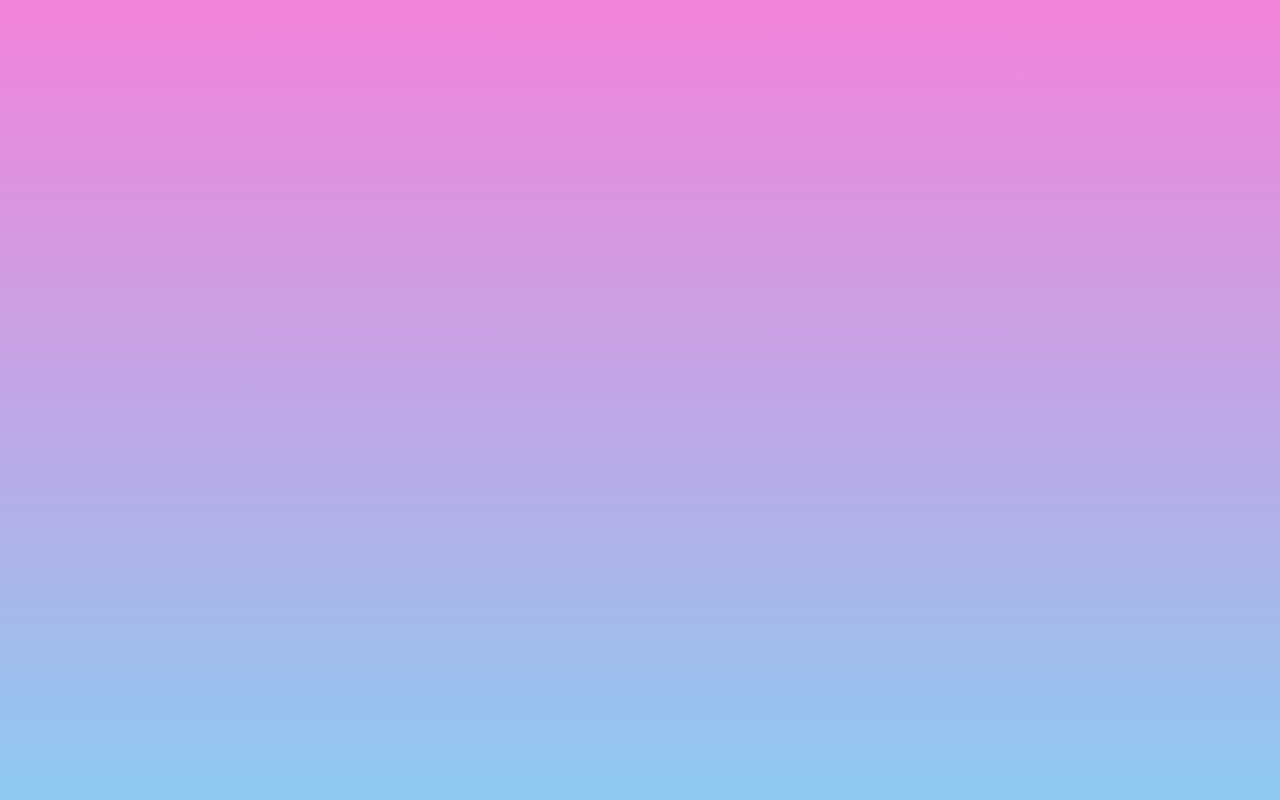
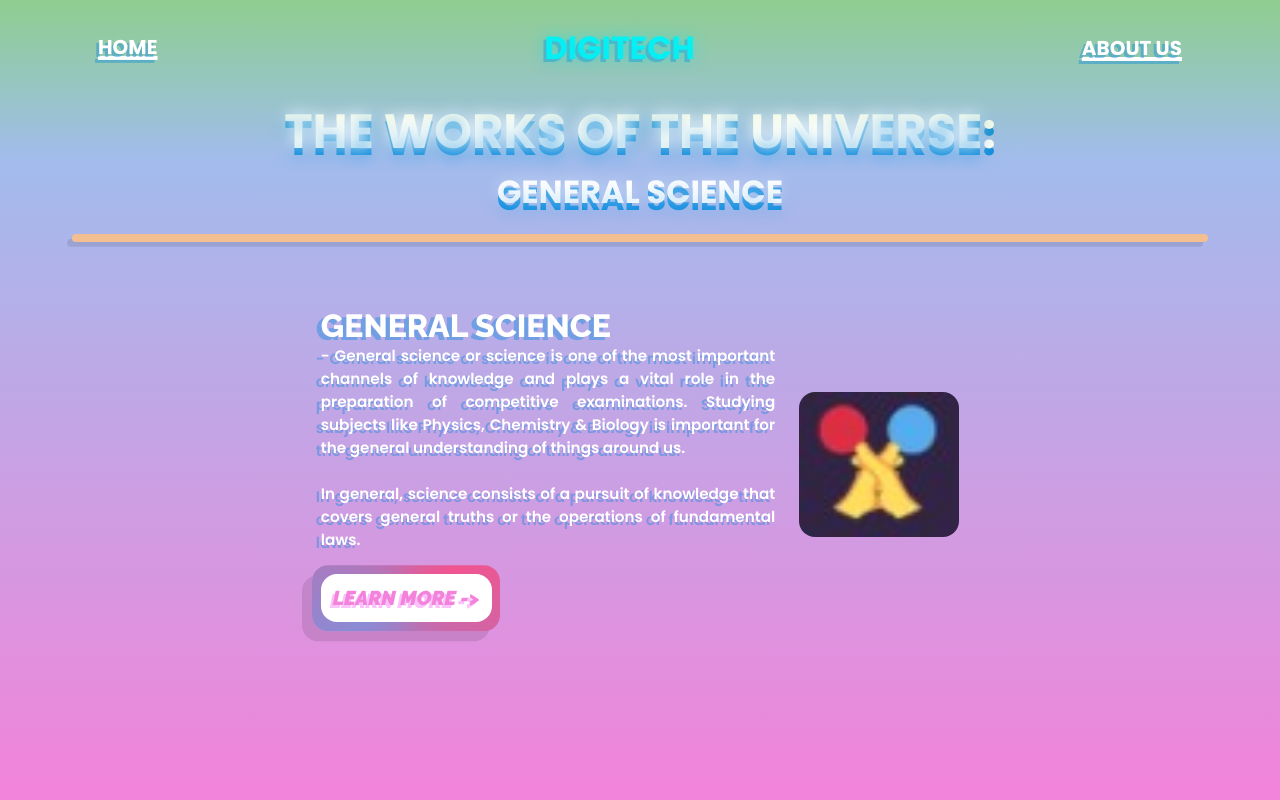
Before and after one commit to bayotnigg/DIGITECH, a plain HTML site: page index.html in a window 1280 px wide. Shown: the top 800 px of the page. Drawn offline with Linux system fonts and the light colour scheme.

Commit message:
Update style.css

```diff
--- a/style.css
+++ b/style.css
@@ -8,7 +8,7 @@
 	--primary: #f383da;
 	--aqua: #a5e8f6;
 	--accent: #8ecaf1;
-	--dark-blue: hsl(170, 95%, 49%);
+	--dark-blue: hsl(180, 95%, 49%);
 	--navy-blue: #08267d;
 	--beige: #f4bf90;
 	--skin-color: #f9ad81;
@@ -108,7 +108,6 @@
 	position: absolute;
 	-webkit-filter: blur(var(--blur-mid));
 	filter: blur(var(--blur-mid));
-	z-index: -1;
 }
 
 a:hover,
@@ -133,6 +132,7 @@ header {
 	padding: var(--padding-medium) var(--padding-massive);
 	align-items: center;
 	color: var(--dark-blue);
+	isolation: isolate;
 }
 
 header > h1 {
@@ -148,7 +148,6 @@ header > h1 {
 	width: 100%;
 	position: absolute;
 	height: 20%;
-	z-index: -1;
 }
 
 header a {
@@ -156,6 +155,10 @@ header a {
 	color: white;
 	text-decoration: underline 4px;
 	transition: all 0.2s;
+}
+
+header h1 {
+	font-size: var(--large);
 }
 
 header a,
@@ -273,25 +276,30 @@ img {
 }
 
 button {
-	background-color: white;
-	padding: var(--padding-regular);
+	background: white;
 	font-size: var(--mid);
 	cursor: pointer;
 	position: relative;
 	border-radius: var(--rounded);
 	border: none;
+	padding: var(--padding-regular);
+	text-shadow: -3px 3px var(--light-pink);
 	color: var(--primary);
+	transition: all 0.2s ease;
+}
+
+button:hover {
+	transform: translateY(-5px);
 }
 
 button::after {
 	content: "";
 	position: absolute;
-	height: 100%;
-	width: 100%;
-	padding: var(--padding-large);
+	height: calc(100% + 8px);
+	width: calc(100% + 8px);
 	border-radius: var(--rounded);
 	box-shadow: -10px 10px rgba(0, 0, 0, 0.1);
-	translate: -10.25rem -1rem;
+	translate: -10.5rem -1.3rem;
 	padding: var(--padding-size-reserve);
 	background-image: conic-gradient(
 		from var(--angle),
@@ -309,8 +317,6 @@ button::after {
 
 .background {
 	background-image: linear-gradient(var(--accent), var(--primary));
-	z-index: -1;
-	position: absolute;
 }
 
 section {
```
